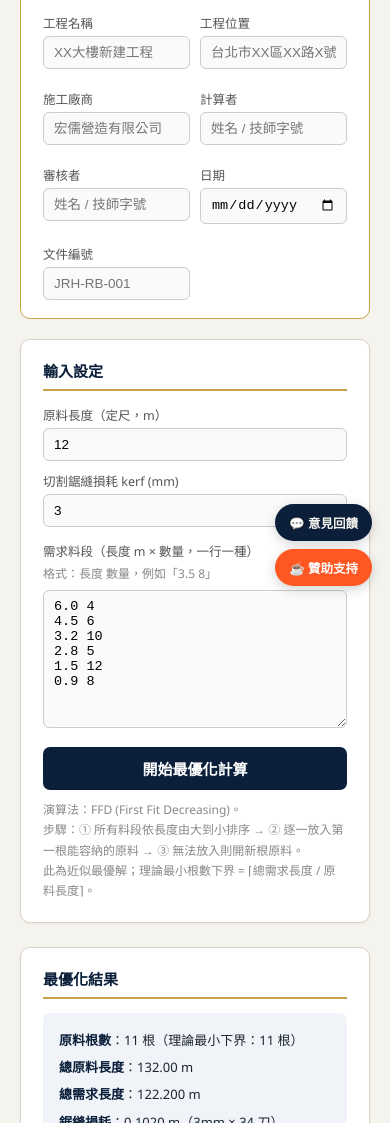
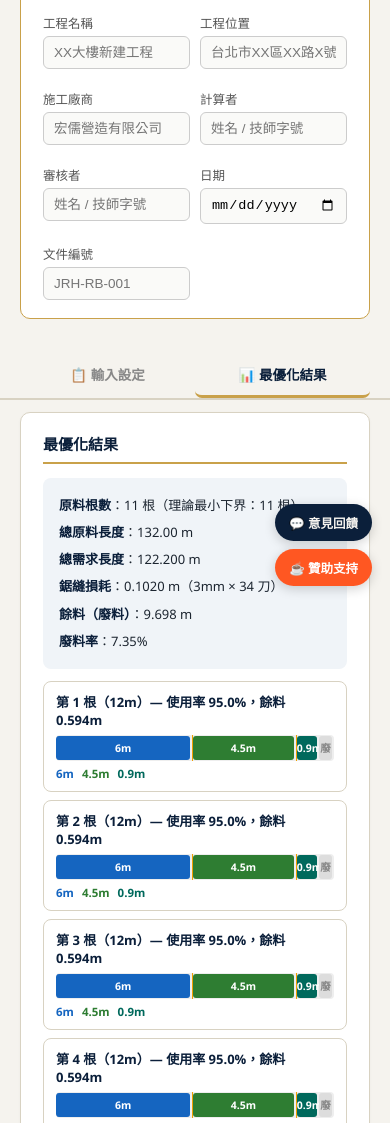
Before and after one commit to YJ-chen0830/rebar-optimize, a plain HTML site: page index.html in a window 390 px wide. Shown: the part 238-1361 px from the top of the page. Drawn offline with Linux system fonts and the light colour scheme.

Commit message:
Add mobile two-tab layout + domain lock; fix print blank (screen-only media query)

```diff
--- a/index.html
+++ b/index.html
@@ -52,6 +52,16 @@
   .code-row button{padding:8px 16px;border:none;border-radius:6px;background:var(--navy);color:#fff;font-size:14px;font-weight:600;cursor:pointer;white-space:nowrap;width:auto;margin-top:0;}
   .print-header{display:none;align-items:center;justify-content:space-between;border-bottom:3px solid var(--navy);padding-bottom:12px;margin-bottom:18px;}
   .print-footer{display:none;margin-top:30px;border-top:1px solid #ccc;padding-top:10px;font-size:10px;color:#888;}
+  /* ── Mobile Tab System ── */
+  .mob-tabs{display:none;}
+  @media screen and (max-width:767px){
+    .mob-tabs{display:flex;background:var(--bg);border-bottom:2px solid var(--line);margin:0 -20px 12px;padding:0 20px;}
+    .mob-tab{flex:1;padding:11px 4px;text-align:center;font-size:13.5px;font-weight:700;color:#888;cursor:pointer;background:transparent;border:none;border-bottom:3px solid transparent;transition:color .15s,border-color .15s;}
+    .mob-tab.active{color:var(--navy);border-bottom-color:var(--gold);}
+    .grid{display:block;}
+    .grid>.card{display:none;}
+    .grid>.card.mob-active{display:block;}
+  }
   @media print{
     header,.no-print{display:none!important;}
     details.proc{display:block!important;margin-top:16px;border:1px solid #bbb;border-radius:6px;break-inside:avoid;}
@@ -297,8 +307,12 @@
   </table>
 </div>
 
+<div class="mob-tabs">
+  <button class="mob-tab active" onclick="switchMobTab('rb-in',this)">📋 輸入設定</button>
+  <button class="mob-tab" id="mobTab-rb-r" onclick="switchMobTab('rb-r',this)">📊 最優化結果</button>
+</div>
 <div class="grid">
-  <div class="card">
+  <div class="card mob-active" data-tab="rb-in">
     <h2>輸入設定</h2>
     <label>原料長度（定尺，m）</label>
     <input id="stock" type="number" value="12" step="0.5" min="1">
@@ -322,7 +336,7 @@
     </div>
   </div>
 
-  <div class="card">
+  <div class="card" data-tab="rb-r">
     <h2>最優化結果</h2>
     <div id="result"><p style="color:#888">尚未計算</p></div>
     <button class="pro-btn no-print" onclick="openPro()" id="pro-btn">📄 產出正式計算書 PDF</button>
@@ -534,9 +548,21 @@ function optimize(){
   document.getElementById('proc-box').style.display = '';
   document.getElementById('projSection').style.display = '';
   // pro-lock removed; pro-btn already visible
+  if(window.innerWidth<768){var b=document.getElementById('mobTab-rb-r');if(b)switchMobTab('rb-r',b);}
 }
 
 window.onload = optimize;
+
+// Domain lock
+(function(){var h=location.hostname;var ok=!h||h==='localhost'||h==='127.0.0.1'||h==='yj-chen0830.github.io';if(!ok){document.body.innerHTML='<div style="padding:60px 30px;text-align:center;font-family:sans-serif;"><h2 style="color:#0b1f3a;">⚠ 未授權使用</h2><p>本工具版權屬於 <strong>儒鴻結構技師事務所</strong>，<br>僅授權於 <a href="https://yj-chen0830.github.io">yj-chen0830.github.io</a> 使用。</p></div>';throw new Error('Unauthorized domain');}})();
+
+function switchMobTab(name,btn){
+  btn.parentElement.querySelectorAll('.mob-tab').forEach(function(t){t.classList.remove('active');});
+  btn.classList.add('active');
+  btn.parentElement.nextElementSibling.querySelectorAll('.card').forEach(function(c){
+    c.classList.toggle('mob-active',c.dataset.tab===name);
+  });
+}
 
 function getMonthlyCode(){
   var d=new Date();
```
